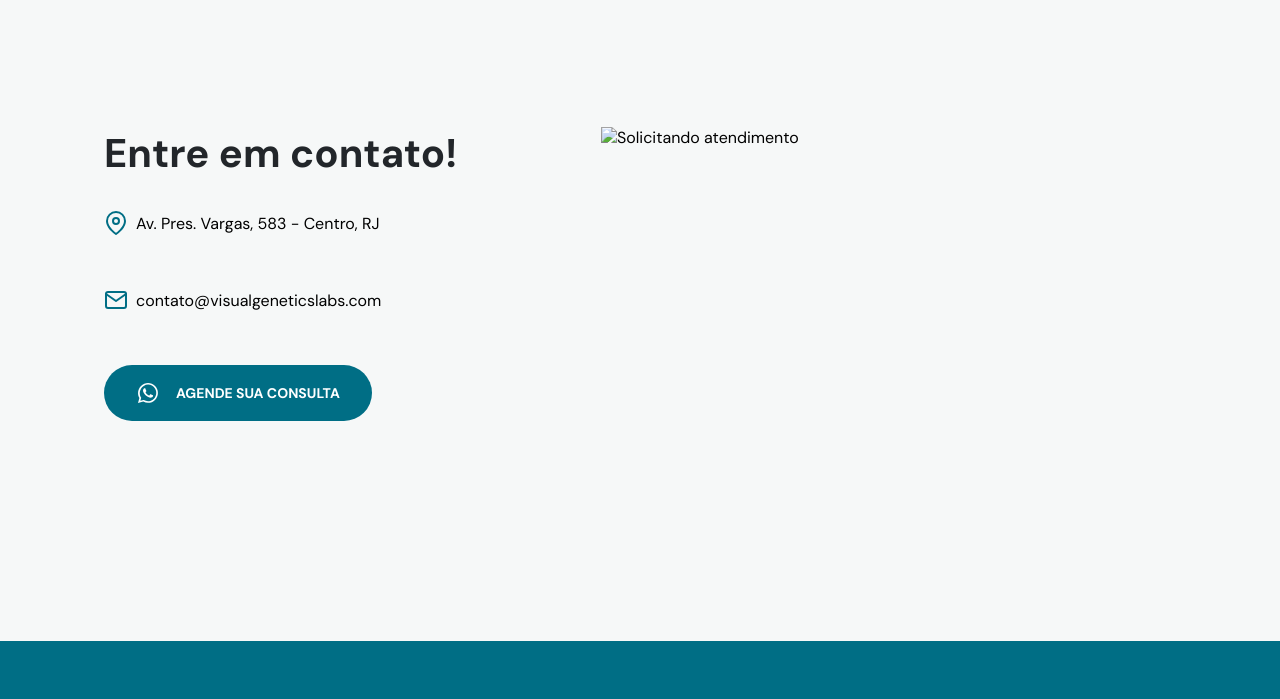
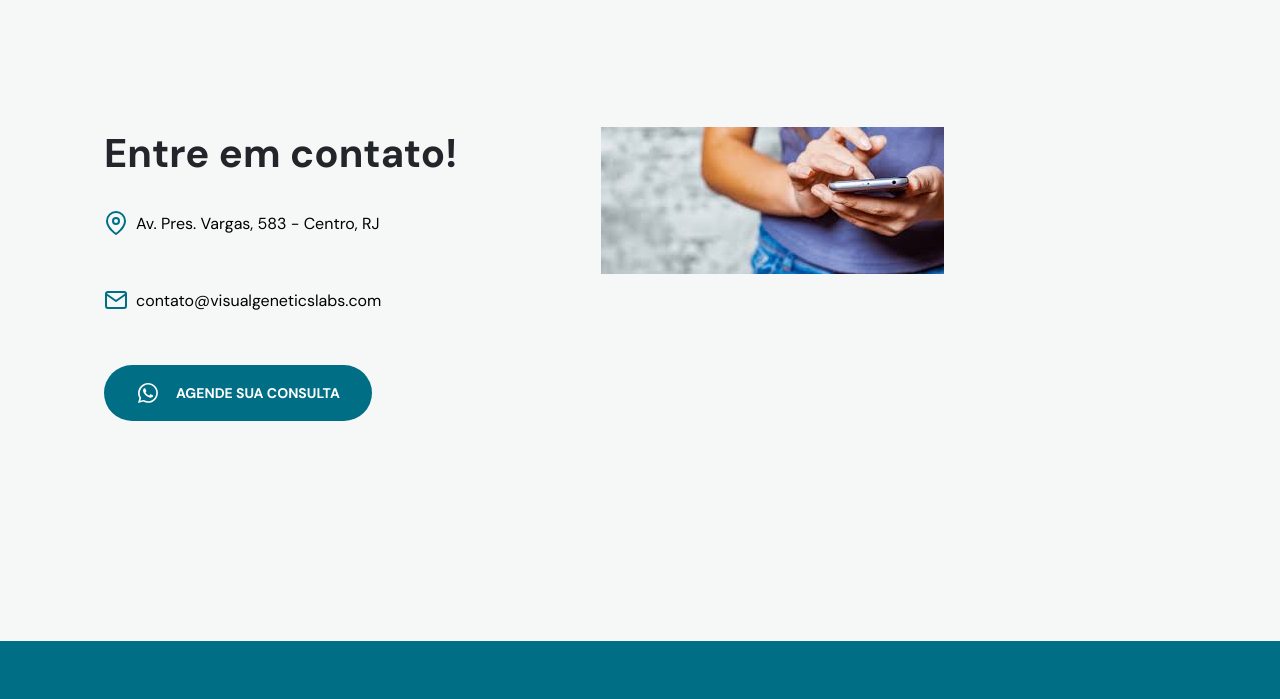
Before and after one commit to leticialeiteribeiro/VisualGeneticsLabs, a plain HTML site: page index.html in a window 1280 px wide. Shown: the part 2820-3519 px from the top of the page. Drawn offline with nearby package versions, Linux system fonts and the light colour scheme; the site is published under a folder, as on GitHub Pages, so addresses that start at the root find nothing; files whose address does not match are found by name.

Commit message:
Update index.html

```diff
--- a/index.html
+++ b/index.html
@@ -522,10 +522,7 @@
         </div>
 
         <div class="col-b">
-          <img
-            src="/assets/VGcel.png"
-            alt="Solicitando atendimento"
-          />
+          <img src="./assets/VGcel.png" alt="Solicitando atendimento" />
         </div>
       </div>
     </section>
```
